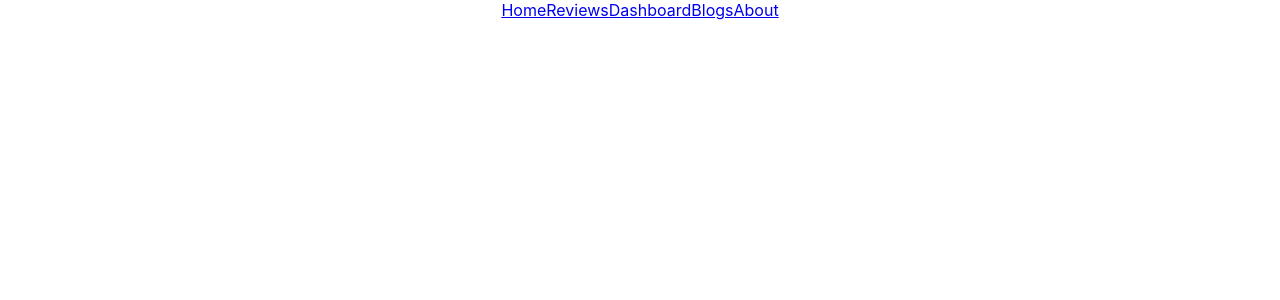
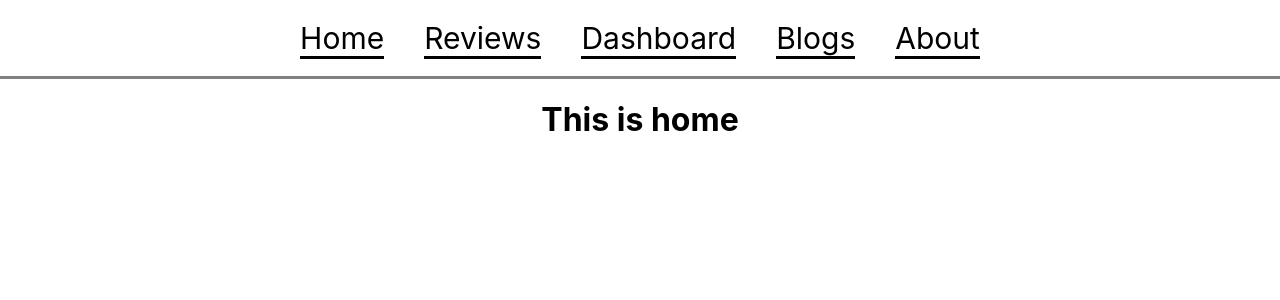
Before and after one commit to NA-Asraful-Khan/My-Photograpy-authenticated, a React (Create React App) app: page / in a window 1280 px wide. Shown: the top 300 px of the page. Built offline with nearby package versions, Linux system fonts and the light colour scheme.

Commit message:
Rounging and navbar complete

```diff
--- a/src/App.js
+++ b/src/App.js
@@ -1,10 +1,26 @@
+import { Route, Routes } from 'react-router-dom';
 import './App.css';
+import About from './Componants/About/About';
+import Blogs from './Componants/Blogs/Blogs';
+import Dashboard from './Componants/Dashboard/Dashboard';
 import Header from './Componants/Header/Header';
+import Home from './Componants/Home/Home';
+import NotFound from './Componants/NotFound/NotFound';
+import Reviews from './Componants/Reviews/Reviews';
 
 function App() {
   return (
     <div className="App">
       <Header></Header>
+      <Routes>
+        <Route path='/' element={<Home></Home>}></Route>
+        <Route path='/Home' element={<Home></Home>}></Route>
+        <Route path='/Reviews' element={<Reviews></Reviews>}></Route>
+        <Route path='/Dashboard' element={<Dashboard></Dashboard>}></Route>
+        <Route path='/Blogs' element={<Blogs></Blogs>}></Route>
+        <Route path='/About' element={<About></About>}></Route>
+        <Route path='*' element={<NotFound></NotFound>}></Route>
+      </Routes>
     </div>
   );
 }
--- /dev/null
+++ b/src/Componants/Header/Header.css
@@ -0,0 +1,19 @@
+.header{
+    padding: 20px 0px;
+    border-bottom: 3px solid #808080;
+}
+
+.header a{
+    text-decoration: none;
+    font-size: 30px;
+    margin: 0 20px;
+    color: black;
+    border-bottom: 3px solid black;
+}
+.header a:hover{
+    text-decoration: none;
+    font-size: 30px;
+    margin: 0 20px;
+    color: #f368e0;
+    border-bottom: 3px solid #f368e0;
+}
--- a/src/Componants/Header/Header.js
+++ b/src/Componants/Header/Header.js
@@ -1,9 +1,10 @@
 import React from 'react';
 import { Link } from 'react-router-dom';
+import './Header.css';
 
 const Header = () => {
     return (
-        <div>
+        <div className='header'>
             <Link to="/Home">Home</Link>
             <Link to="/Reviews">Reviews</Link>
             <Link to="/Dashboard">Dashboard</Link>
```
